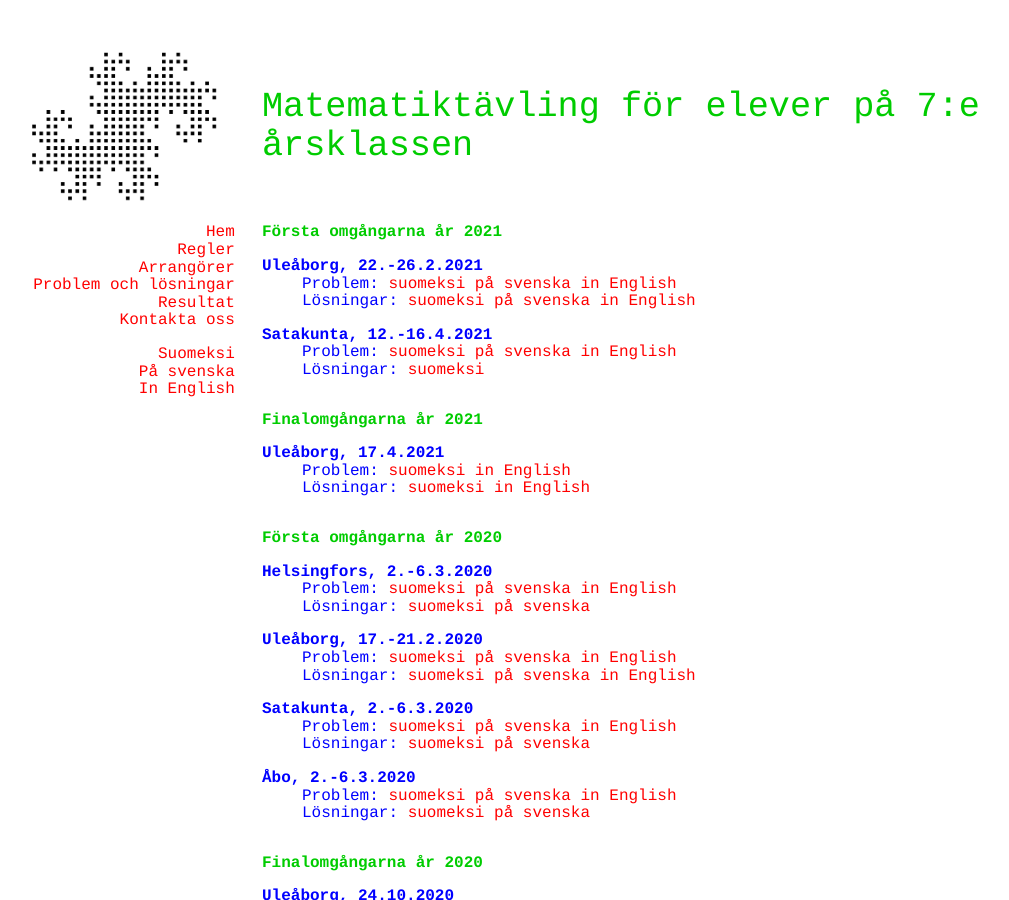
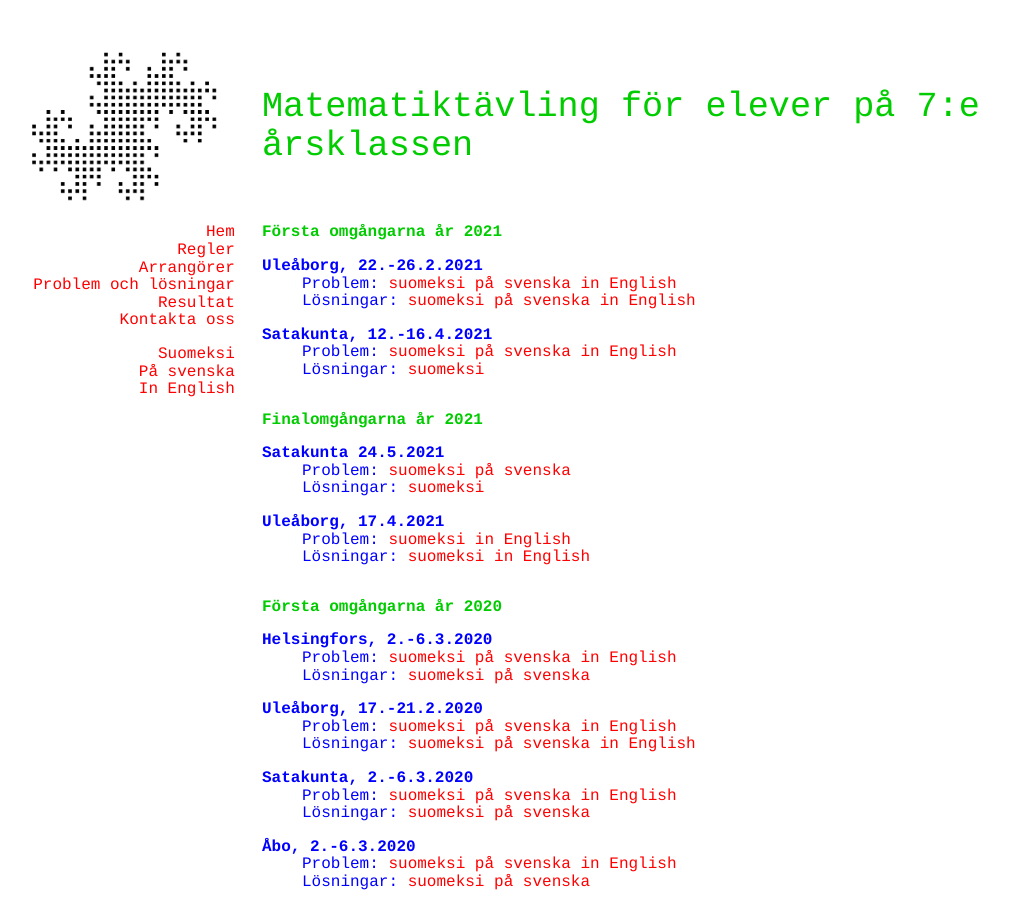
Before and after one commit to matematiikkakilpailut/matematiikkakilpailut.github.io, a Jekyll site: the page built from seiskat/sv/problem.html, in a window 1280 px wide and 900 px high. Shown: the whole window, without its empty margins (58-1067 px from the left). Built offline with Jekyll 4.4.1, drawn with Linux system fonts in a browser that asks for light colours.

Commit message:
Update problem.html
Satakunnan finaali

```diff
--- a/seiskat/sv/problem.html
+++ b/seiskat/sv/problem.html
@@ -35,6 +35,14 @@
 
 <h2 id="finalomgångarna-år-2021">Finalomgångarna år 2021</h2>
 <dl>
+   <dt>Satakunta 24.5.2021</dt>
+  <dd>Problem:
+    <a href="./2021/finaali-s.pdf">suomeksi</a>
+    <a href="./2021/finaali-s_sv.pdf">p&aring; svenska</a>
+  </dd>
+  <dd>L&ouml;sningar:
+    <a href="./2021/finaali-s-r.pdf">suomeksi</a>
+  </dd>
   <dt>Ule&aring;borg, 17.4.2021</dt>
   <dd>Problem:
     <a href="./2021/finaali-o.pdf">suomeksi</a>
```
